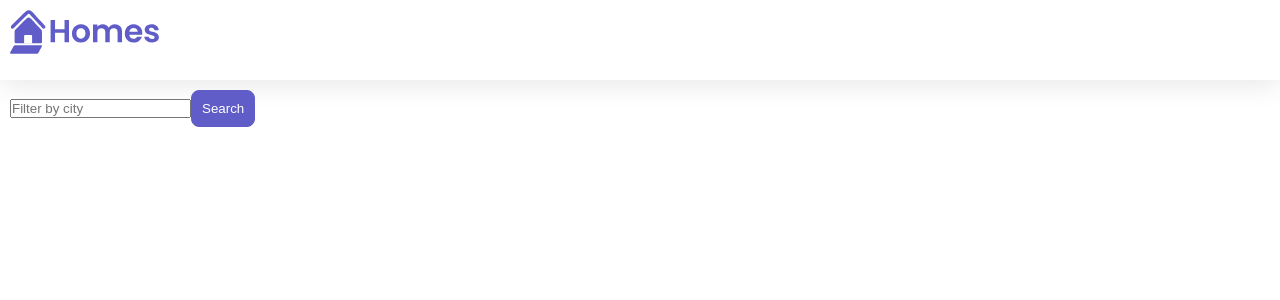
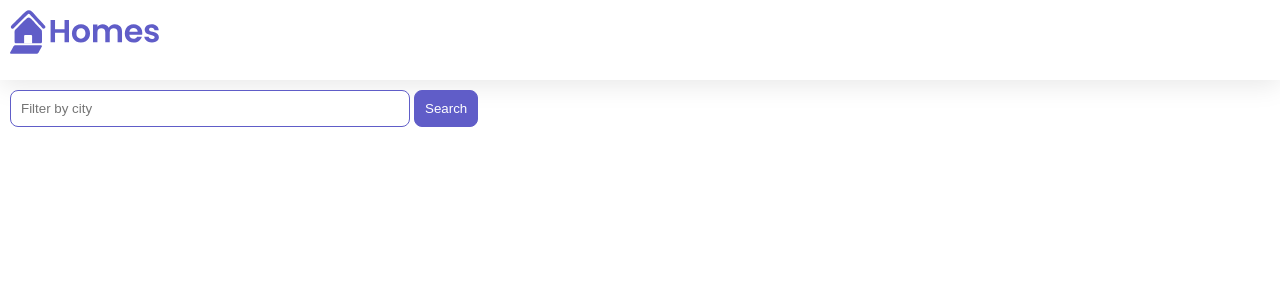
Before and after one commit to snehadharma/Zillow_Clone, an Angular app: page / in a window 1280 px wide. Shown: the top 300 px of the page. Built offline with nearby package versions, Linux system fonts and the light colour scheme.

Commit message:
Link css to home component

```diff
--- a/src/app/home/home.component.css
+++ b/src/app/home/home.component.css
@@ -6,14 +6,16 @@
   margin-top: 50px;
   justify-content: space-around;
 }
+
 input[type="text"] {
-    border: solid 2px var(--primary-color);
+  border: solid 1px var(--primary-color);
   padding: 10px;
   border-radius: 8px;
   margin-right: 4px;
   display: inline-block;
-    width: 80%;
+  width: 30%;
 }
+
 button {
   padding: 10px;
   border: solid 1px var(--primary-color);
@@ -21,6 +23,7 @@
   color: white;
   border-radius: 8px;
 }
+
 @media (min-width: 500px) and (max-width: 768px) {
   .results {
       grid-template-columns: repeat(2, 1fr);
@@ -29,6 +32,7 @@
       width: 70%;
   }
 }
+
 @media (max-width: 499px) {
   .results {
       grid-template-columns: 1fr;
--- a/src/app/home/home.component.ts
+++ b/src/app/home/home.component.ts
@@ -13,7 +13,7 @@ import {CommonModule} from '@angular/common';
       </form>
     </section>
   `,
-  styles: ``
+  styleUrls: ['./home.component.css'],
 })
 export class HomeComponent {
 
```
Lines whose indentation alone changed are shown as unchanged.
